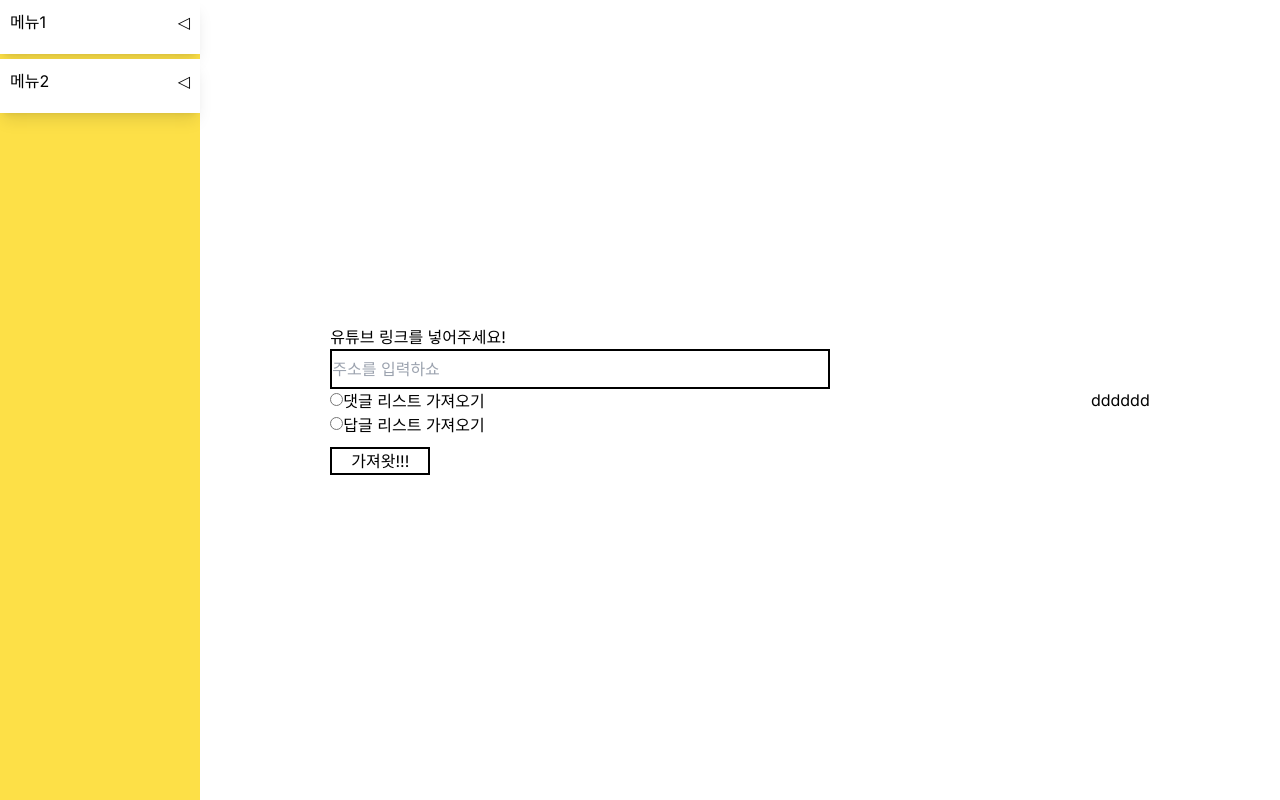
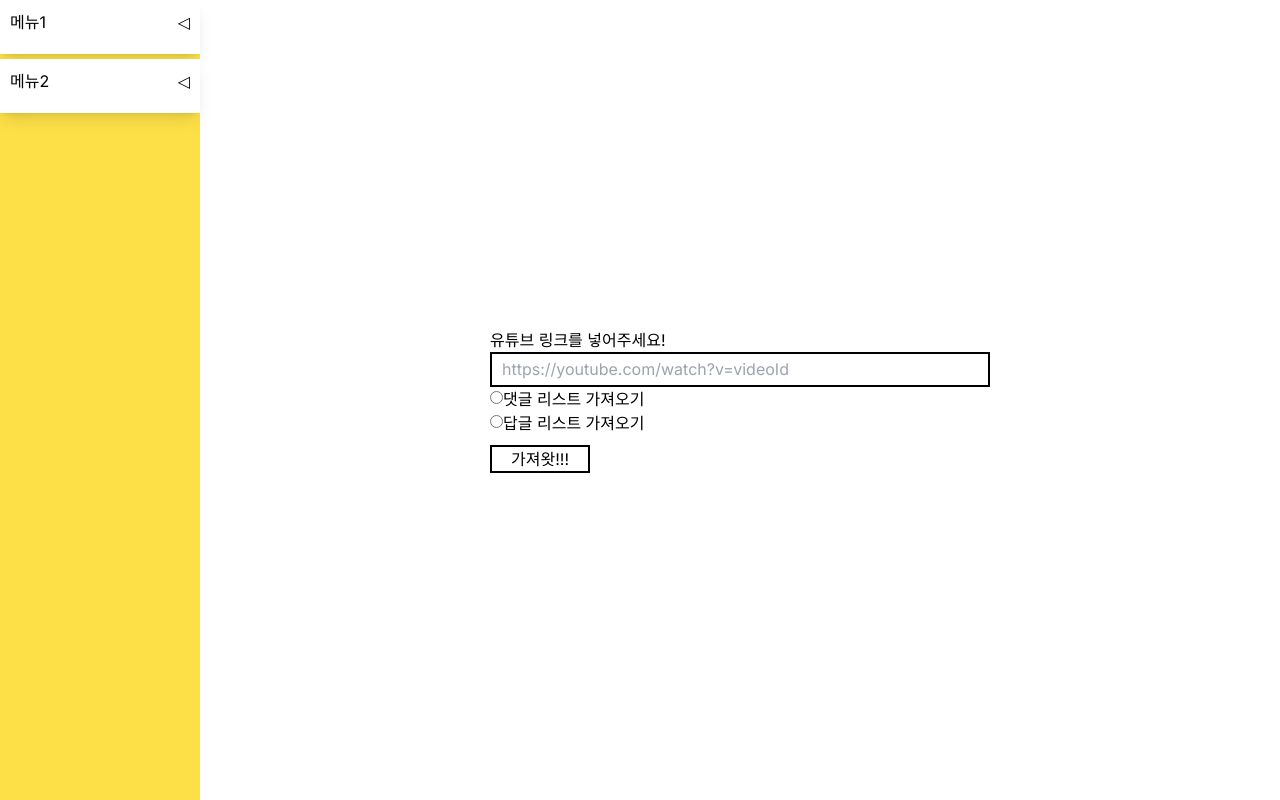
Before and after one commit to loevray/loevray-s-lab, a Next.js app: page /youtube-comment-raffle in a window 1280 px wide. Built offline with nearby package versions, Linux system fonts and the light colour scheme.

Commit message:
Feat: render youtube  comments

```diff
--- a/src/app/youtube-comment-raffle/lib/actions.ts
+++ b/src/app/youtube-comment-raffle/lib/actions.ts
@@ -5,7 +5,7 @@ import { YoutubeCommentThread, YoutubeCommentsThreadListResponse, YoutubeThunmbn
 import YOUTUBE_API from "@/constants/YoutubeComment";
 import calculateChunkRequests from "@/utils/calculateChunkRequests";
 import relayFetch from "@/utils/relayFetch";
-
+import parsedYoutubeCommentThread from "@/utils/parsedYoutubeCommentThread";
 
 export async function fetchYoutubeCommentThread(link:string, nextPage = '', maxResults=100):Promise<YoutubeCommentsThreadListResponse>{
   const {COMMENTS:{THREAD:{API_END_POINT,PARTS}}} = YOUTUBE_API
@@ -24,8 +24,15 @@ export async function fetchYoutubeCommentThread(link:string, nextPage = '', maxR
   }
 }
 
-export async function fetchYoutubeVideoMetadata(link:string):Promise<YoutubeVideoListResponse>{
-  const {VIDEO:{API_END_POINT,PARTS}} = YOUTUBE_API
+export interface YoutubeVideoCustomData {
+  title:string;
+  channelTitle:string;
+  commentCount:number;
+  thumbnail:YoutubeThunmbnailPropertyType;
+}
+
+export async function fetchYoutubeVideoMetadata(link:string):Promise<YoutubeVideoCustomData>{
+  const {VIDEO:{API_END_POINT,PARTS}} = YOUTUBE_API;
   try{
     const videoId = parseVideoIdFromYoutubeLink(link);
     if(!videoId) throw new Error('유튜브 링크가 정확하지 않습니다!')
@@ -34,30 +41,28 @@ export async function fetchYoutubeVideoMetadata(link:string):Promise<YoutubeVide
     const response = await fetch(fetchUrl);
     if(!response.ok) throw new Error('유튜브 api요청에 실패했습니다')
 
-    return response.json();
+    const videoMetaData:YoutubeVideoListResponse = await response.json();
+    const videoItem = videoMetaData.items[0];
+
+    const {title,channelTitle,thumbnails:{default:thumbnailsDefault}} = videoItem.snippet;
+    const {commentCount} = videoItem.statistics;
+
+    return {
+      title,
+      channelTitle,
+      thumbnail:thumbnailsDefault,
+      commentCount: +commentCount,
+    }
   } catch(e){
     console.error(e)
     throw e
   }
 }
 
-interface YoutubeVideoCustomData {
-  title:string;
-  channelTitle:string;
-  commentCount:number;
-  thumnail:YoutubeThunmbnailPropertyType;
-  comments:YoutubeCommentsThreadListResponse[]
-}
-
-export async function getYoutubeVideoCustomData(link:string):Promise<YoutubeVideoCustomData>{
+export async function fetchYoutubeToplevelComments(link:string, commentCount:number):Promise<{[key:string]:string}[]>{
 
   try{
-    const videoMetaData = await fetchYoutubeVideoMetadata(link);
-    const videoItem = videoMetaData.items[0];
-    const {title,channelTitle,thumbnails:{default:thumbnailsDefault}} = videoItem.snippet;
-    const {commentCount} = videoItem.statistics
-
-    const chunkPerRequest = calculateChunkRequests(+commentCount,YOUTUBE_API.COMMENTS.THREAD.MAX_RESULTS);
+    const chunkPerRequest = calculateChunkRequests(commentCount,YOUTUBE_API.COMMENTS.THREAD.MAX_RESULTS);
 
     const comments = await relayFetch({
       fetchFn:(nextPage:string) => fetchYoutubeCommentThread(link,nextPage),
@@ -65,19 +70,11 @@ export async function getYoutubeVideoCustomData(link:string):Promise<YoutubeVide
       nextParam: (response:YoutubeCommentsThreadListResponse) => response.nextPageToken,
       maxCount:chunkPerRequest
     })
+    const parsedComments = comments.map((comment) => parsedYoutubeCommentThread(comment.items));
 
-
-    return {
-      title,
-      channelTitle,
-      thumnail:thumbnailsDefault,
-      commentCount:+commentCount,
-      comments
-    }
+    return parsedComments
   } catch(e){
     console.error('getYoutubeVideoCumstomData error', e);
     throw e
   }
-
-
 }
--- a/src/app/youtube-comment-raffle/page.tsx
+++ b/src/app/youtube-comment-raffle/page.tsx
@@ -1,32 +1,41 @@
 "use client";
 
 import {
-  fetchYoutubeCommentThread,
+  YoutubeVideoCustomData,
+  fetchYoutubeToplevelComments,
   fetchYoutubeVideoMetadata,
-  getYoutubeVideoCustomData,
 } from "@/app/youtube-comment-raffle/lib/actions";
 import { useRef, useState } from "react";
-import { YoutubeVideoListResponse } from "./type";
 
 const Page = () => {
   const inputRef = useRef<HTMLInputElement>(null);
-  const [comments, setComments] = useState<{ [key: string]: string }>();
+  const [comments, setComments] = useState<{ [key: string]: string }[]>([]);
+  const [videoData, setVideoData] = useState<YoutubeVideoCustomData>();
   return (
-    <main className="w-full h-full flex justify-around items-center">
+    <main className="w-full h-full flex flex-col justify-center items-center">
       <form
         className="flex flex-col"
         onSubmit={async (e) => {
           e.preventDefault();
-          const result = await getYoutubeVideoCustomData(
+          const videoData = await fetchYoutubeVideoMetadata(
             inputRef.current?.value || ""
           );
+
+          setVideoData(videoData);
+
+          const result = await fetchYoutubeToplevelComments(
+            inputRef.current?.value || "",
+            videoData.commentCount
+          );
+
           console.log(result);
+          setComments(result);
         }}
       >
         <label>유튜브 링크를 넣어주세요!</label>
         <input
-          placeholder="주소를 입력하쇼"
-          className="w-50 h-4 border-2 border-black border-solid"
+          placeholder="https://youtube.com/watch?v=videoId"
+          className="w-50 h-3.5 pl-1 border-2 border-black border-solid"
           name="link"
           ref={inputRef}
         />
@@ -53,11 +62,15 @@ const Page = () => {
         </button>
       </form>
       <div className="flex flex-col">
-        {comments &&
-          Object.entries(comments).map(([nickname, comment]) => (
-            <span key={nickname}>{`${nickname}님의 댓글 : ${comment}`}</span>
-          ))}
-        dddddd
+        {comments.length
+          ? comments.map((commentChunk) =>
+              Object.entries(commentChunk).map(([nickname, comment]) => (
+                <span
+                  key={nickname}
+                >{`${nickname}님의 댓글 : ${comment}`}</span>
+              ))
+            )
+          : null}
       </div>
     </main>
   );
--- a/src/utils/parsedYoutubeCommentThread.ts
+++ b/src/utils/parsedYoutubeCommentThread.ts
@@ -1,6 +1,8 @@
+import { YoutubeCommentThread } from "@/app/youtube-comment-raffle/type";
+
 const parsedYoutubeCommentThread = (data: YoutubeCommentThread[]): { [key: string]: string } =>
-  data.reduce((acc, {snippet: {topLevelComment: {snippet: {authorDisplayName, textDisplay}}}}) => {
-    acc[authorDisplayName] = textDisplay;
+  data.reduce((acc, {snippet: {topLevelComment: {snippet: {authorDisplayName, textOriginal}}}}) => {
+    acc[authorDisplayName] = textOriginal;
     return acc;
   }, {} as { [key: string]: string });
 
```
Also changed, not shown: 1 other file (tests, documents, lock files or other folders).
